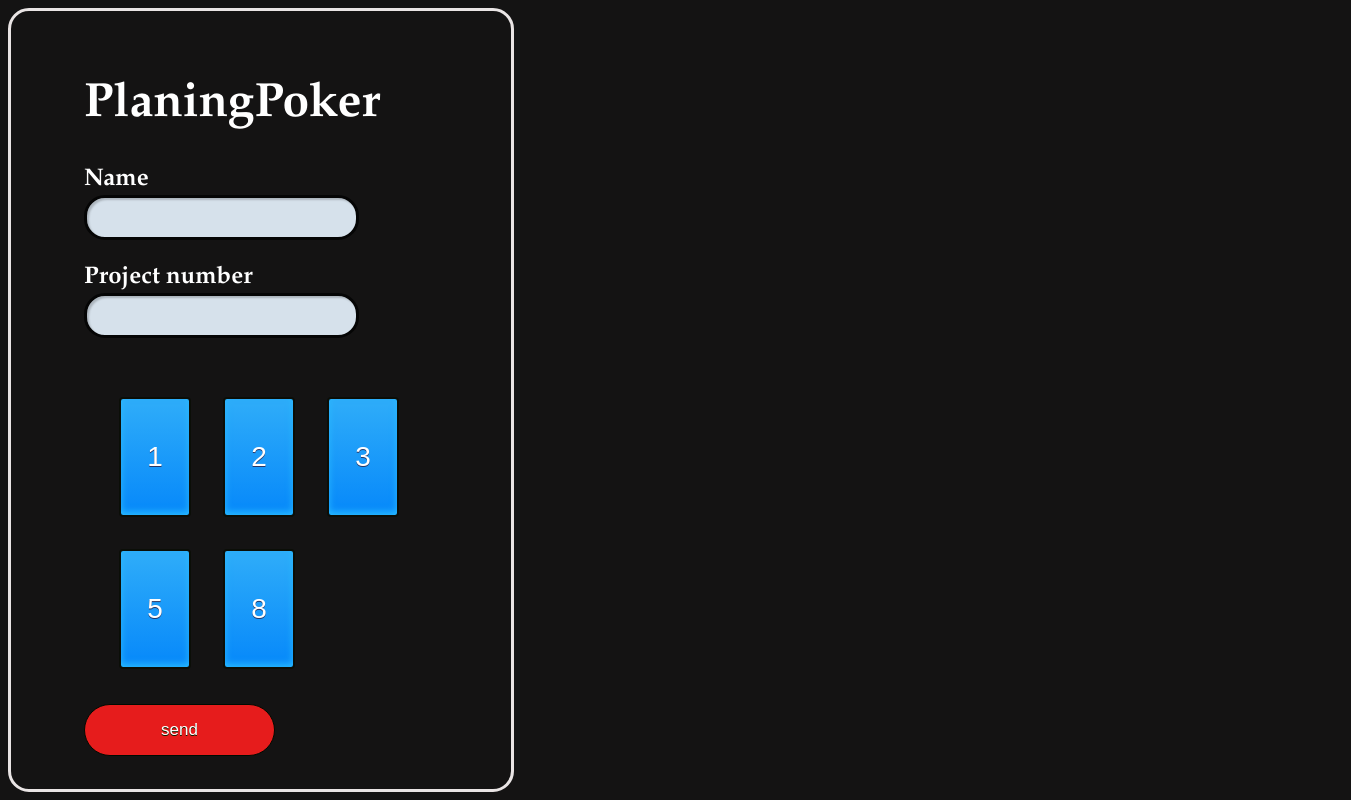
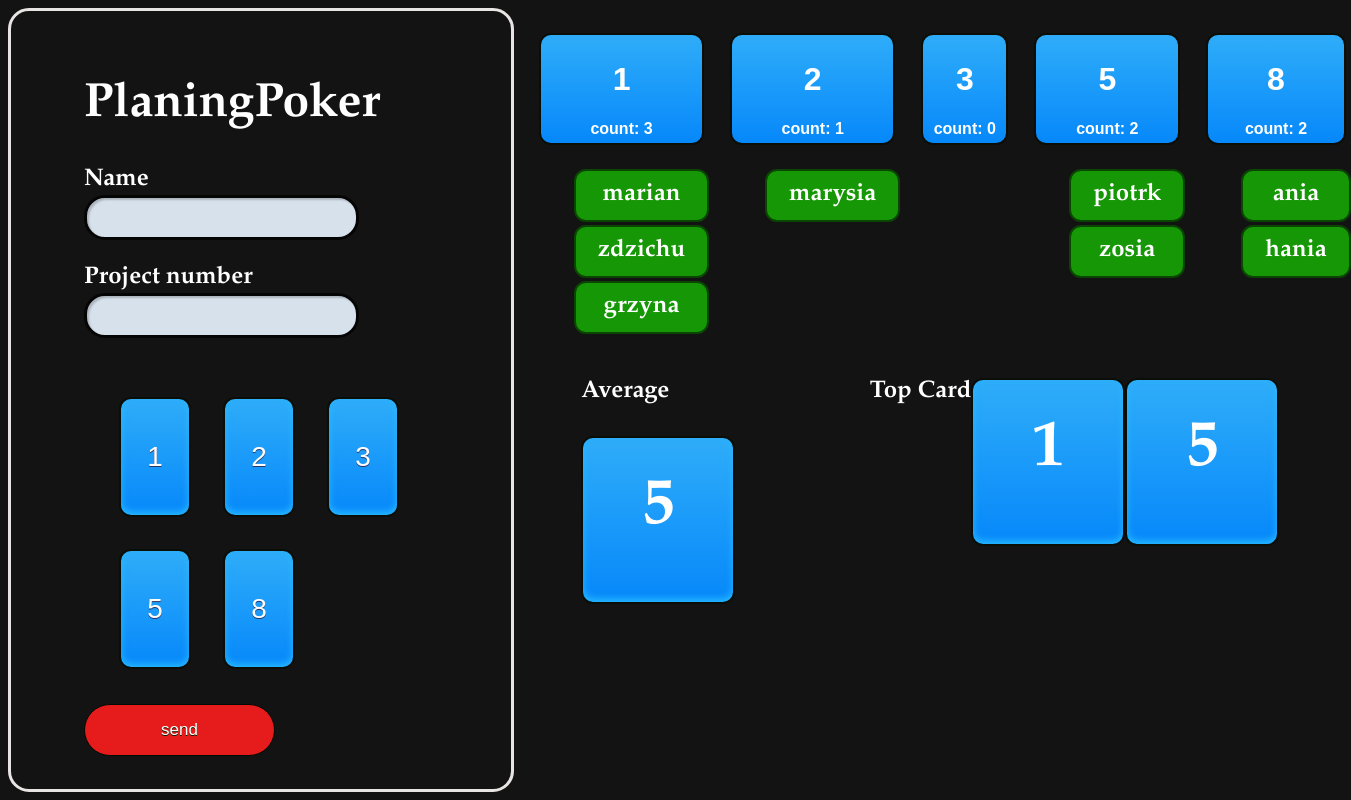
Before and after one commit to yakubus/planigPoker, an Angular app: page / in a window 1280 px wide. Shown: the whole page, 1351 px wide, since content can reach past the window. Built offline with nearby package versions, Linux system fonts and the light colour scheme.

Commit message:
dodanie panelu admin

```diff
--- /dev/null
+++ b/src/app/admin-panel/admin-panel.component.html
@@ -0,0 +1 @@
+<p>admin-panel works!</p>
--- /dev/null
+++ b/src/app/admin-panel/admin-panel.component.ts
@@ -0,0 +1,15 @@
+import { Component, OnInit } from '@angular/core';
+
+@Component({
+  selector: 'app-admin-panel',
+  templateUrl: './admin-panel.component.html',
+  styleUrls: ['./admin-panel.component.css']
+})
+export class AdminPanelComponent implements OnInit {
+
+  constructor() { }
+
+  ngOnInit() {
+  }
+
+}
--- a/src/app/app.component.css
+++ b/src/app/app.component.css
@@ -1,12 +1,65 @@
+.container{
+  display: flex; justify-content: space-around;
+}
 
+#estimate-container:after {
+  display:block;
+  clear:both;
+  align-items: center;
+  text-align: center;
+  display: inline-block
+}
 
+#estimate-items {
+  margin:15px;
+  padding:5px;
+  align-items: center;
+  text-align: center;
+}
+#ngname{
+  background-color: #169705;
+  border-radius:12px;
+  border: 2px solid #0a4602;
+  width: 100%;
+  margin-top: 3px;
+  padding:10px;
+  align-items: center;
+}
+#estimate-value{
+  width: 100%;
+  background:linear-gradient(to bottom, #2dabf9 5%, #0688fa 100%);
+  background-color: #2dabf9;
+  border-radius:12px;
+  border: 2px solid #0b0e07;
+  margin:5px;
+  padding:5px;
+  align-items: center;
+  text-align: center;
+  font-family:Arial;
+	font-size: 16px;
+}
+#divCard{
+  width: 140px;
+  height: 100px;
+	box-shadow:inset 0px -3px 7px 0px #29bbff;
+	background:linear-gradient(to bottom, #2dabf9 5%, #0688fa 100%);
+	background-color: #2dabf9;
+	border-radius:12px;
+  border: 2px solid #0b0e07;
+  display:inline-block;
+  font-size: 65px;
+  padding: 32px 5px;
+  text-align: center;
+  vertical-align: middle;
+
+}
 .myButton {
   width: 72px;
   height: 120px;
 	box-shadow:inset 0px -3px 7px 0px #29bbff;
 	background:linear-gradient(to bottom, #2dabf9 5%, #0688fa 100%);
 	background-color: #2dabf9;
-	border-radius:4px;
+	border-radius:12px;
 	border: 2px solid #0b0e07;
 	display:inline-block;
 	cursor:pointer;
@@ -47,6 +100,9 @@
   vertical-align: middle;
   align-items: center;
 }
+
+
+
 input {
   display: inline-block;
   -webkit-box-sizing: content-box;
@@ -69,3 +125,7 @@ input {
   -o-transition: all 200ms cubic-bezier(0.42, 0, 0.58, 1);
   transition: all 200ms cubic-bezier(0.42, 0, 0.58, 1);
 }
+
+ul{
+  list-style-type: none;
+}
--- a/src/app/app.component.html
+++ b/src/app/app.component.html
@@ -1,10 +1,11 @@
 <!--Header-->
+<div class="container">
+  <!--User Panel-->
   <table class="tableBorder">
       <td>
     <div>
       <h1>PlaningPoker</h1>
     </div>
-
     <!--Pojec/User data-->
     <p>
       Name <br/> <input [(ngModel)]="name">
@@ -48,4 +49,106 @@
   </div>
   </td>
   </table>
+  <!--Admin Panel-->
+  <div style="clear: both;">
+      <div id="estimate-container" class="container">
+        <div id="estimate-items">
+          <div id="estimate-value">
+            <h1>1</h1>
+            count: {{est1List.length}}
+          </div>
+          <ng-container *ngIf="est1List.length > 0;">
+            <ul>
+              <li *ngFor="let ngname of est1List">
+                <div id="ngname">
+                 {{ngname}}
+                </div>
+              </li>
+            </ul>
+          </ng-container>
+        </div>
+        <div id="estimate-items">
+          <div id="estimate-value">
+            <h1>2</h1>
+            count: {{est2List.length}}
+          </div>
+          <ng-container *ngIf="est2List.length > 0;">
+            <ul>
+              <li *ngFor="let ngname of est2List">
+                <div id="ngname">
+                 {{ngname}}
+                </div>
+              </li>
+            </ul>
+          </ng-container>
+        </div>
+        <div id="estimate-items">
+          <div id="estimate-value">
+            <h1>3</h1>
+            count: {{est3List.length}}
+          </div>
+          <ng-container *ngIf="est3List.length > 0;">
+            <ul>
+              <li *ngFor="let ngname of est3List">
+                <div id="ngname">
+                  {{ngname}}
+                 </div>
+              </li>
+            </ul>
+          </ng-container>
+        </div>
+        <div id="estimate-items">
+          <div id="estimate-value">
+            <h1>5</h1>
+            count: {{est5List.length}}
+          </div>
+          <ng-container *ngIf="est5List.length > 0;">
+            <ul>
+              <li *ngFor="let ngname of est5List">
+                <div id="ngname">
+                  {{ngname}}
+                 </div>
+              </li>
+            </ul>
+          </ng-container>
+        </div>
+        <div id="estimate-items">
+          <div id="estimate-value">
+
+            <h1>8</h1>
+            count: {{est8List.length}}
+          </div>
+          <ng-container *ngIf="est8List.length > 0;">
+            <ul>
+              <li *ngFor="let ngname of est8List">
+                <div id="ngname">
+                  {{ngname}}
+                 </div>
+              </li>
+            </ul>
+          </ng-container>
+        </div>
+      </div>
+      <div class="container">
+        <div>
+          Average<br/><br/>
+          <div id="divCard">
+            {{estimateAverage}}
+          </div>
+        </div>
+        <div class="container">
+          Top Card <br/><br/>
+          <ng-container *ngIf="estLargeList.length > 0;">
+
+              <div *ngFor="let est of estLargeList">
+               <div id="divCard">
+                  {{est}}
+              </div>
+              </div>
+         </ng-container>
+
+        </div>
+      </div>
+    </div>
+</div>
 <router-outlet></router-outlet>
--- a/src/app/app.component.ts
+++ b/src/app/app.component.ts
@@ -9,7 +9,19 @@ export class AppComponent {
   title = 'planigPoker';
   name: string;
   projectNum: string;
-  estimate: string;
+  estimate: Int16Array;
+  estimateAverage = 5;
+  estLargeList: Array<string> = ['1', '5'];
+
+  est8List: Array<string> = ['ania', 'hania'];
+  est5List: Array<string> = ['piotrk', 'zosia'];
+  est3List: Array<string> = [];
+  est2List: Array<string> = ['marysia'];
+  est1List: Array<string> = ['marian', 'zdzichu', 'grzyna'];
+  tasksList: Array<string> = ['dana1', 'dana2', 'dana3'];
+
+
+
 
   estimating(est) {
     this.estimate = est;
@@ -18,4 +30,5 @@ export class AppComponent {
 
 
 
+
 }
--- a/src/app/app.module.ts
+++ b/src/app/app.module.ts
@@ -4,10 +4,12 @@ import { NgModule } from '@angular/core';
 import { AppRoutingModule } from './app-routing.module';
 import { AppComponent } from './app.component';
 import {FormsModule} from '@angular/forms';
+import { AdminPanelComponent } from './admin-panel/admin-panel.component';
 
 @NgModule({
   declarations: [
-    AppComponent
+    AppComponent,
+    AdminPanelComponent
   ],
   imports: [
     BrowserModule,
```
Also changed, not shown: src/app/admin-panel/admin-panel.component.css (added). Lines whose indentation alone changed are shown as unchanged.
